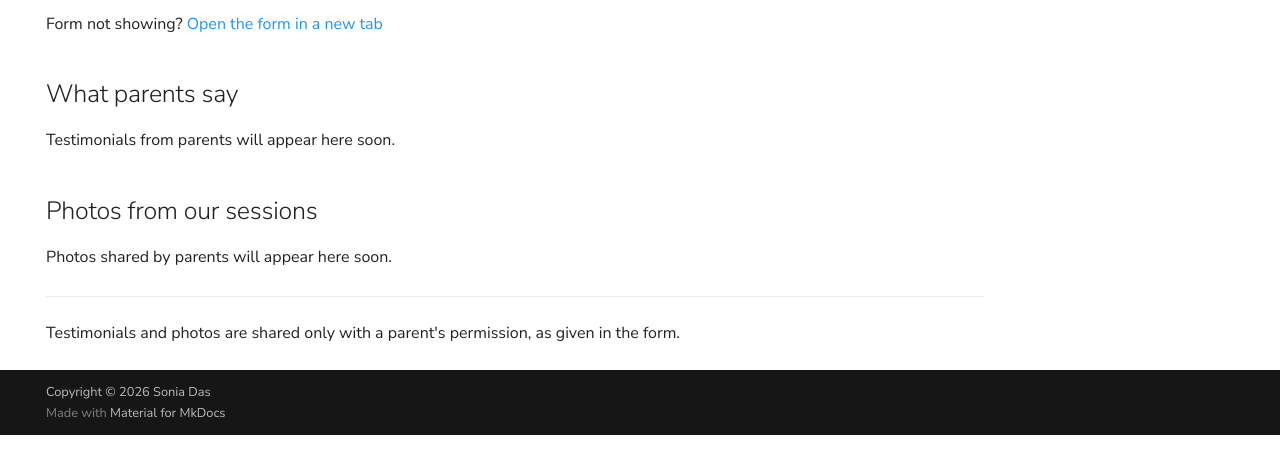
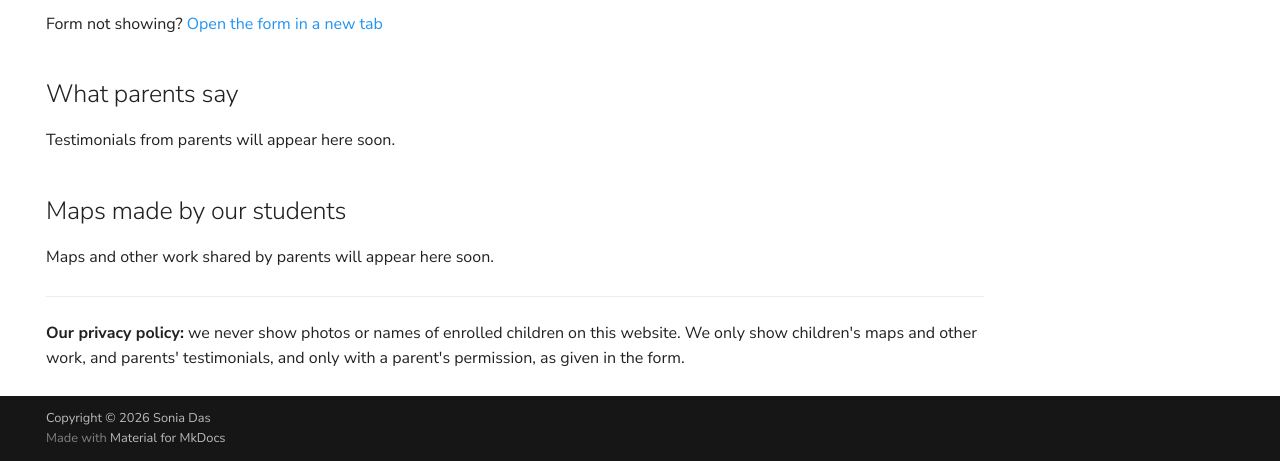
Before and after one commit to soniadas123/mapping-with-kids, an MkDocs documentation site: the page built from docs/feedback.md, in a window 1280 px wide and 900 px high, scrolled down 1287 px, cut to the strip 439-900 px from the top of the window. Built offline with MkDocs 1.6.1 and Material for MkDocs 9.7.7, drawn with Linux system fonts in a browser that asks for light colours; before the commit the page ends 2161 px from its top, so only the background shows below that; some of the changed text lies outside the part shown.

Commit message:
Feedback page: show children's maps, not photos; add privacy policy note

```diff
--- a/docs/feedback.md
+++ b/docs/feedback.md
@@ -23,11 +23,12 @@ Form not showing?
 
 Testimonials from parents will appear here soon.
 
-## Photos from our sessions
+## Maps made by our students
 
-Photos shared by parents will appear here soon.
+Maps and other work shared by parents will appear here soon.
 
 ---
 
-Testimonials and photos are shared only with a parent's permission, as given
-in the form.
+**Our privacy policy:** we never show photos or names of enrolled children on
+this website. We only show children's maps and other work, and parents'
+testimonials, and only with a parent's permission, as given in the form.
--- a/docs/stylesheets/extra.css
+++ b/docs/stylesheets/extra.css
@@ -20,7 +20,7 @@
   background: #fff;
 }
 
-/* Feedback page: photos shared by parents sit in a grid */
+/* Feedback page: pictures of children's maps and work sit in a grid */
 .md-typeset .photo-grid {
   display: grid;
   grid-template-columns: repeat(auto-fill, minmax(220px, 1fr));
```
